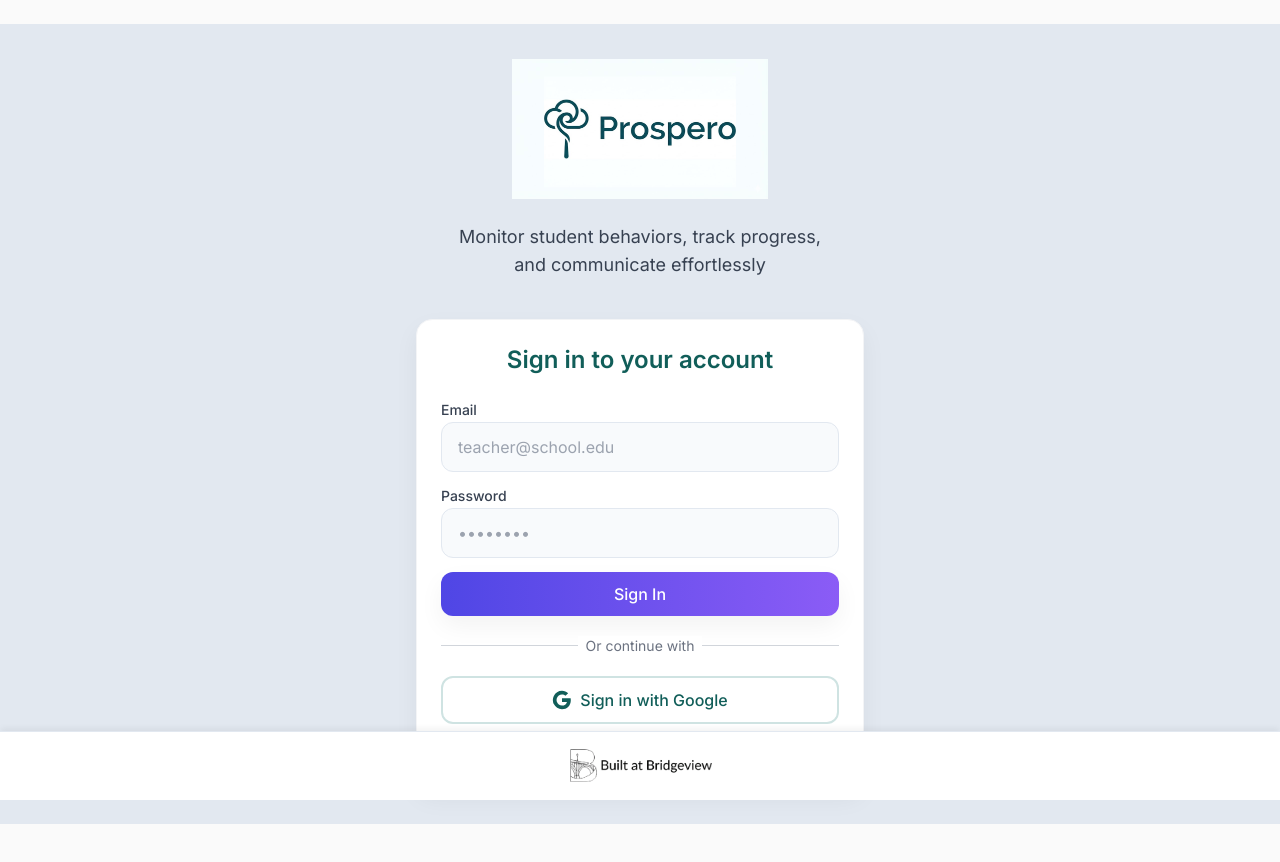
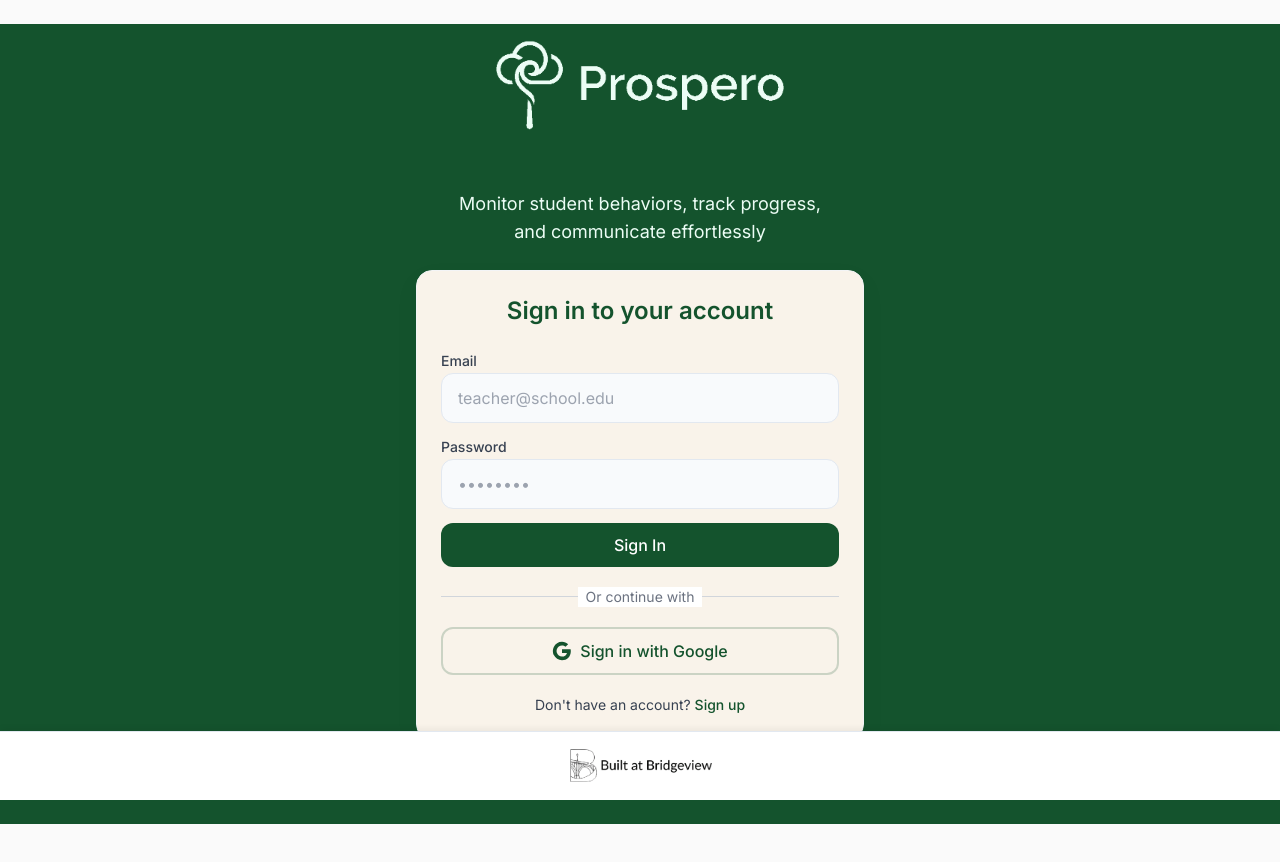
Before and after one commit to cjschmied210/prosperosclass, a Next.js app: page / in a window 1280 px wide. Shown: the top 862 px of the page. Built offline with nearby package versions, Linux system fonts and the light colour scheme; no server answers.

Commit message:
style: apply dark green theme to landing page (prevent editor overwrite)

```diff
--- a/app/page.tsx
+++ b/app/page.tsx
@@ -60,28 +60,28 @@ export default function Home() {
     }
 
     return (
-        <div className="flex flex-col items-center justify-center min-h-screen px-4 bg-surface-muted">
-            <div className="max-w-md w-full">
+        <div className="flex flex-col items-center justify-center min-h-screen px-4 bg-green-900">
+            <div className="max-w-md w-full -mt-24 sm:-mt-32">
                 {/* Logo as Hero - centered above card */}
-                <div className="flex flex-col items-center mb-8">
+                <div className="flex flex-col items-center mb-4">
                     <Image
-                        src="/prospero-logo.png"
+                        src="/prospero-logo-light.png"
                         alt="Prospero Logo"
-                        width={400}
-                        height={133}
-                        className="w-64 h-auto mb-6"
+                        width={600}
+                        height={200}
+                        className="w-96 h-auto mb-0"
                         priority
                     />
 
                     {/* Tagline moved here */}
-                    <p className="text-center text-lg text-gray-700 max-w-sm mb-2">
+                    <p className="text-center text-lg text-emerald-50 max-w-sm mb-2">
                         Monitor student behaviors, track progress, and communicate effortlessly
                     </p>
                 </div>
 
                 {/* Login Card with tightened design */}
-                <div className="card border border-gray-100 shadow-soft">
-                    <h2 className="text-2xl font-semibold mb-6 text-center text-brand-dark">Sign in to your account</h2>
+                <div className="card bg-[#f9f3ea] border border-gray-100 shadow-soft">
+                    <h2 className="text-2xl font-semibold mb-6 text-center text-green-900">Sign in to your account</h2>
 
                     {error && (
                         <div className="mb-4 p-3 bg-red-50 border border-red-200 rounded-lg">
@@ -124,7 +124,7 @@ export default function Home() {
                         <button
                             type="submit"
                             disabled={isLoading}
-                            className="btn btn-primary w-full"
+                            className="btn bg-green-900 hover:bg-green-800 text-white w-full"
                         >
                             {isLoading ? 'Signing in...' : 'Sign In'}
                         </button>
@@ -144,7 +144,7 @@ export default function Home() {
                     <button
                         onClick={handleGoogleLogin}
                         disabled={isLoading}
-                        className="btn btn-outline w-full flex items-center justify-center space-x-2 text-brand-dark border-brand-teal/20 hover:bg-brand-teal/5"
+                        className="btn btn-outline w-full flex items-center justify-center space-x-2 text-green-900 border-green-900/20 hover:bg-green-900/5"
                     >
                         <svg className="w-5 h-5" viewBox="0 0 24 24">
                             <path
@@ -170,7 +170,7 @@ export default function Home() {
                     {/* Sign Up Link */}
                     <p className="mt-5 text-center text-sm text-gray-700">
                         Don't have an account?{' '}
-                        <a href="/signup" className="text-brand-teal font-medium hover:underline">
+                        <a href="/signup" className="text-green-900 font-medium hover:underline">
                             Sign up
                         </a>
                     </p>
```
